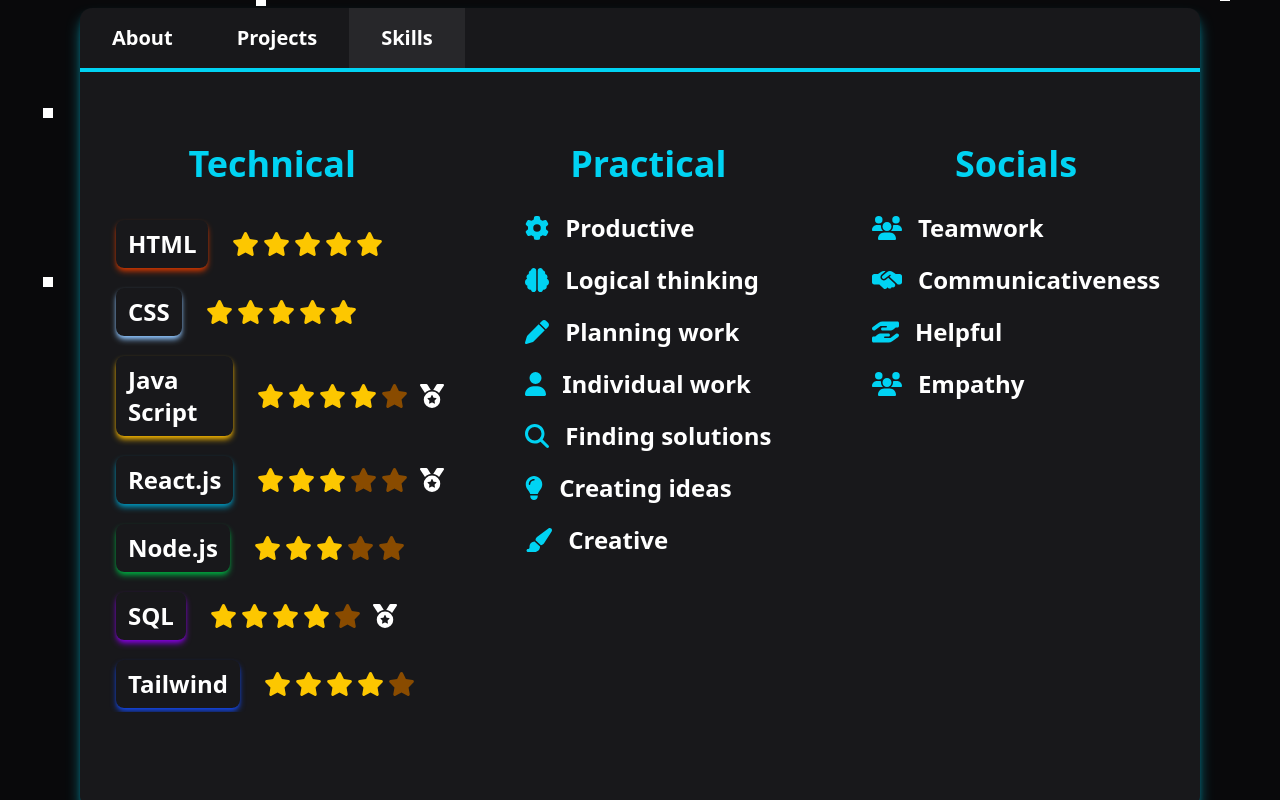
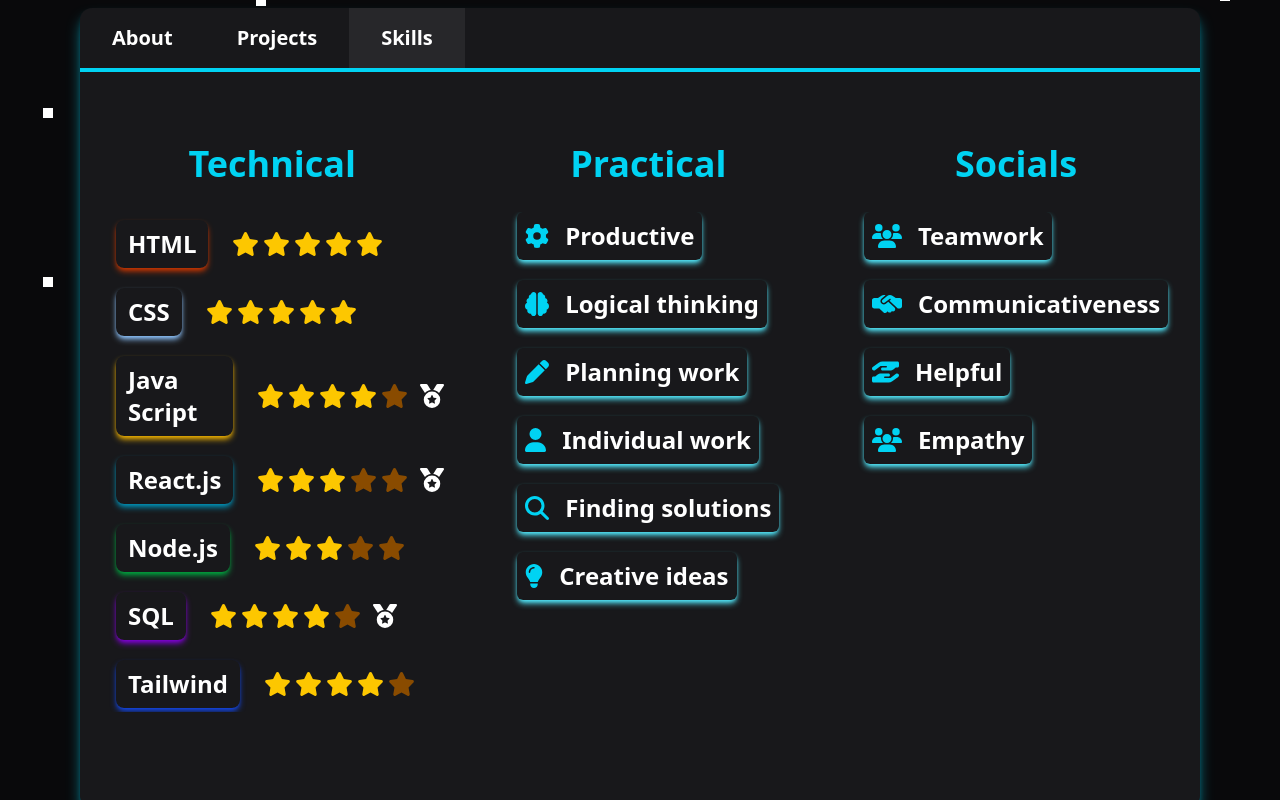
Before and after one commit to Kamil-Kijak/about-card, a React (Vite) app: page /skills in a window 1280 px wide. Shown: the part 484-1284 px from the top of the page. Built offline with nearby package versions, Linux system fonts and the light colour scheme.

Commit message:
fixes, changes, layout added formatting

```diff
--- a/src/App.jsx
+++ b/src/App.jsx
@@ -38,7 +38,7 @@
                     <img src={PolandFlag} className='w-[1.5rem] h-[1rem] mr-1' aria-label="poland flag" />
                     <h1 className='text-xl text-white font-bold' aria-label="localization">{getTextByKey("localization")}</h1>
                   </section>
-                  <a href="mailto:kamil.kijak@pixlesofte.com" className=" text-white border-b-transparent hover:border-b-cyan-400 border-b-4 font-bold lg:ml-7" aria-label="email adress"><FontAwesomeIcon icon={faEnvelope}/> kamil.kijak@pixlesofte.com</a>
+                  <a href="mailto:kamil.kijak@pixlesofte.com" title="e-mail" className=" text-white border-b-transparent hover:border-b-cyan-400 border-b-4 font-bold lg:ml-7 transition-colors duration-300" aria-label="email adress"><FontAwesomeIcon icon={faEnvelope}/> kamil.kijak@pixlesofte.com</a>
                 </section>
                 <section className='my-8 ml-3' aria-label="cite">
                   <cite className='text-zinc-400 text-xl text-center'>''{getTextByKey("main_cite")},,</cite>
--- a/src/components/hooks/useLanguagesStore.js
+++ b/src/components/hooks/useLanguagesStore.js
@@ -13,17 +13,16 @@
         "about_hello":{en:"Hello, I'm", pl:"Cześć, nazywam się"},
         "want_be":{en:"I want to be a", pl:"Chcę zostać"},
         "about_desc1":{
-            en:"Creating IT things is my pasion. In this porfolio site I am showing my already done projects, learned skills and my IT brand achivements. I want to improve all time to be better",
-            pl:"Tworzenie rzeczy z IT jest moim zainteresowaniem. W tej stronie portfolio pokazuje moje już skończone projekty, nabyte umiejętności i moje osiągnięcia z branży IT. Chcę rozwijać się cały czas żeby być lepszym"
+            en:"Creating IT things is my pasion. In this porfolio site I am showing my already done projects, learned skills and my IT brand achivements. I focus on self-development",
+            pl:"Tworzenie rzeczy z IT jest moim zainteresowaniem. W tej stronie portfolio pokazuje moje już skończone projekty, nabyte umiejętności i moje osiągnięcia z branży IT. Stawiam na samorozwój"
         },
         "about_desc2":{
-            en:"My aim is made an IT carrier and be a successful person. I have many plans, ideas, hopes and also strengths in IT brand",
-            pl:"Moim celem jest zrobienie cariery zawodowej w IT i bycie osobą sukcesu. Mam dużo planów, pomysłów, nadziei, a także mocnych stron w branży IT"
+            en:"My aim is creating the most innovative solutions used in IT all time, after that I want create something really big. I want to be better with each project",
+            pl:"Moim celem jest tworzenie najbardziej innowacyjnych rozwiązań stosowanych w IT przez cały czas, po tym chciałnym stworzyć coś naprawdę dużego. Chcę być lepszy z każdym projektem"
         },
         "check_out":{en:"Check them out!", pl:"Sprawdź je!"},
         "good_things":{en:"My things", pl:"Moje rzeczy"},
         "productive":{en:"Productive", pl:"Produktywność"},
-        "creative":{en:"Creative", pl:"Kreatywność"},
         "self-improvement":{en:"Self-improvement", pl:"Samodoskonalenie się"},
         "problem_solving":{en:"Problem solving", pl:"Rozwiązywanie problemów"},
         "logical_thinking":{en:"Logical thinking", pl:"Myślenie logiczne"},
@@ -34,7 +33,7 @@
         "planning_work":{en:"Planning work", pl:"Planowanie pracy"},
         "individual_work":{en:"Individual work", pl:"Praca indywidualna"},
         "finding_solutions":{en:"Finding solutions", pl:"Szukanie rozwiązań"},
-        "creating_own_ideas":{en:"Creating ideas", pl:"Tworzenie pomysłów"},
+        "creating_own_ideas":{en:"Creative ideas", pl:"Kreatywne pomysły"},
         "communicativeness":{en:"Communicativeness", pl:"Komunikatywność"},
         "helpful":{en:"Helpful", pl:"Pomocność"},
         "empathy":{en:"Empathy", pl:"Empatia"},
--- a/src/components/listItems/IconListItem.jsx
+++ b/src/components/listItems/IconListItem.jsx
@@ -3,7 +3,7 @@
 
 export default function IconListItem({icon, text}) {
     return (
-        <section className="flex items-center">
+        <section className="flex items-center shadow-md shadow-cyan-300 p-2 rounded-md">
             <FontAwesomeIcon icon={icon} className='text-cyan-400 mr-4'/>
             <span>{text}</span>
         </section>
--- a/src/components/pages/Skills.jsx
+++ b/src/components/pages/Skills.jsx
@@ -35,7 +35,6 @@
                         <IconListItem icon={faUser} text={getTextByKey("individual_work")}/>
                         <IconListItem icon={faMagnifyingGlass} text={getTextByKey("finding_solutions")}/>
                         <IconListItem icon={faLightbulb} text={getTextByKey("creating_own_ideas")}/>
-                        <IconListItem icon={faPaintBrush} text={getTextByKey("creative")}/>
                     </section>
                 </section>
                 <section className="flex-1/3 flex flex-col items-center">
```
